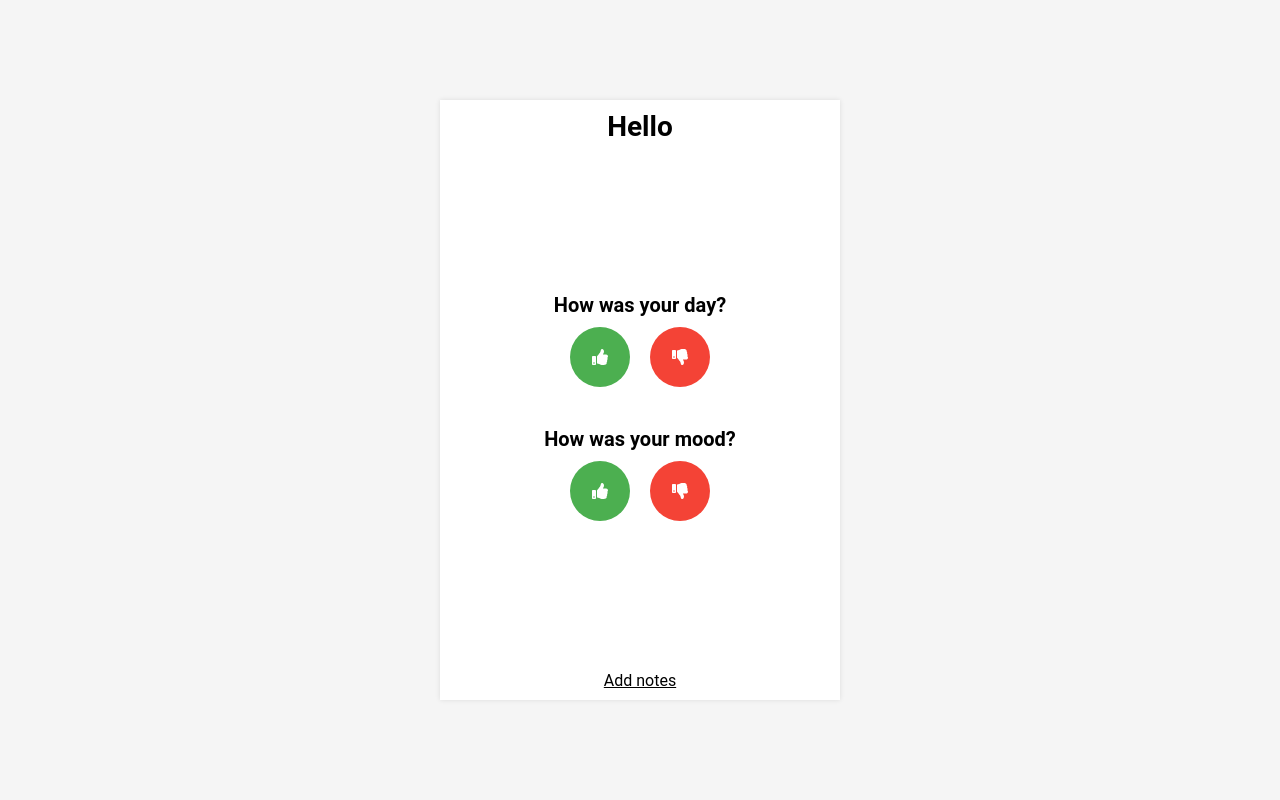
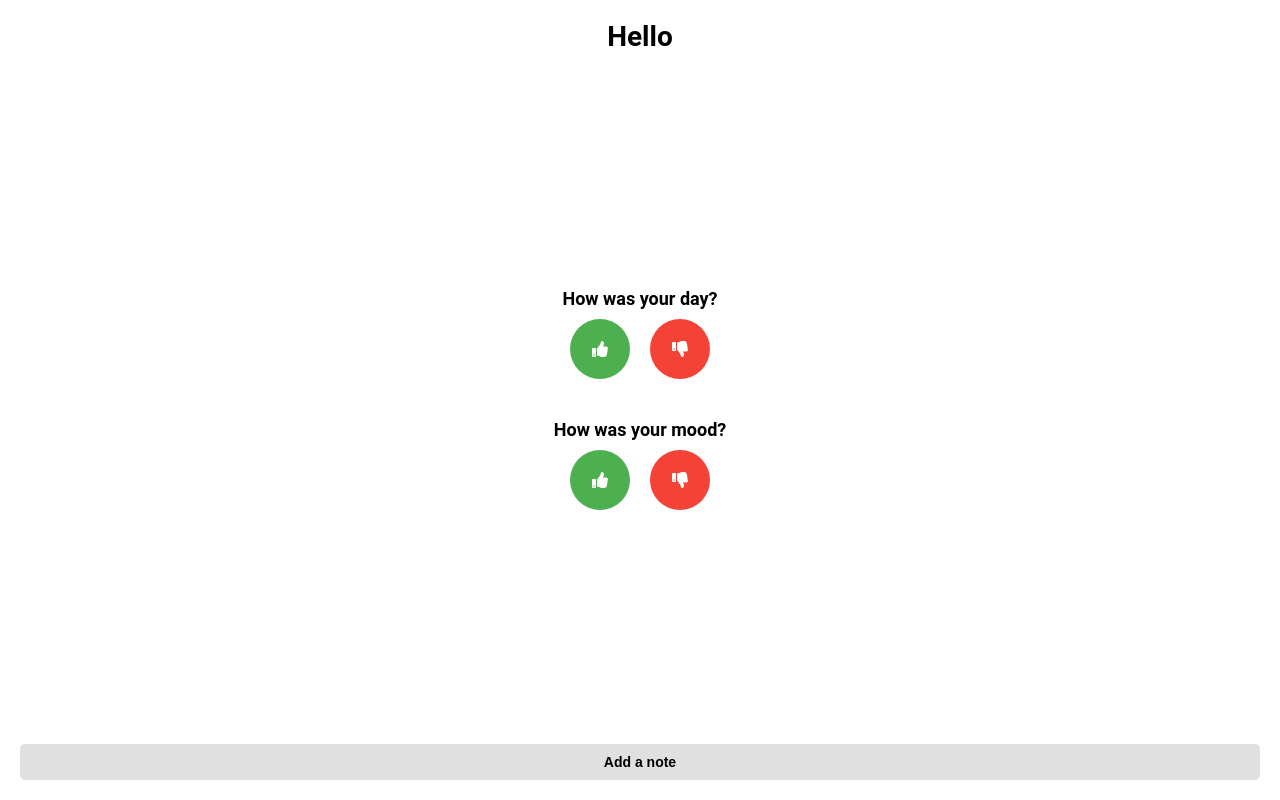
Before and after one commit to alininayeh/productivity-tracker, a React (Create React App) app: page / in a window 1280 px wide. Built offline with nearby package versions, Linux system fonts and the light colour scheme.

Commit message:
Add notes section

```diff
--- a/src/App.js
+++ b/src/App.js
@@ -3,10 +3,14 @@ import "./styles.scss";
 import Vote from "./components/Vote";
 import Button from "./components/Button";
 import DataManager from "./utils/DataManager";
+import ButtonGroup from "./components/ButtonGroup";
+import Notes from "./components/Notes";
 
 export default function App() {
   const [dayRating, setDayRating] = useState();
   const [moodRating, setMoodRating] = useState();
+  const [notes, setNotes] = useState();
+  const [showNotes, setShowNotes] = useState(false);
 
   function update() {
     const today = DataManager.load();
@@ -14,12 +18,26 @@ export default function App() {
     if (today) {
       setDayRating(today.day);
       setMoodRating(today.mood);
+      setNotes(today.notes);
     }
   }
 
   function onVote(type, rating) {
     DataManager.save(type, rating);
     update();
+  }
+
+  function onShowNotes() {
+    setShowNotes(true);
+  }
+
+  function submitNotes(note) {
+    DataManager.save("", "", note);
+    setShowNotes(false);
+  }
+
+  function cancelNotes() {
+    setShowNotes(false);
   }
 
   useEffect(() => {
@@ -41,7 +59,10 @@ export default function App() {
           rating={moodRating}
         />
       </div>
-      <Button label="Add notes" type="link" />
+      <ButtonGroup>
+        <Button label={!notes ? "Add a note" : "Edit notes"} onClick={onShowNotes} />
+      </ButtonGroup>
+      <Notes hidden={!showNotes} data={notes} onSubmit={submitNotes} onCancel={cancelNotes} />
     </div>
   );
 }
--- a/src/components/Button.js
+++ b/src/components/Button.js
@@ -1,15 +1,11 @@
 import React from "react";
 
-const Button = ({label, onClick, type = 'button'}) => {
-    return (
-        <span className="Button">
-        {
-            type === 'button' ?
-            <button className="Button" onClick={onClick}>{label}</button> :
-            <a href="javascript:;" onClick={onClick}>{label}</a>
-        }
-        </span>
-    );
+const Button = ({ label, onClick, type = "" }) => {
+  return (
+    <button className={"Button " + type} onClick={onClick}>
+      {label}
+    </button>
+  );
 };
 
 export default Button;
--- /dev/null
+++ b/src/components/ButtonGroup.js
@@ -0,0 +1,11 @@
+import React from "react";
+
+const ButtonGroup = ({children}) => {
+    return (
+        <div className="ButtonGroup">
+            {children}
+        </div>
+    );
+};
+
+export default ButtonGroup;
--- /dev/null
+++ b/src/components/Notes.js
@@ -0,0 +1,30 @@
+import React, { useState, useEffect } from "react";
+import ButtonGroup from "./ButtonGroup";
+import Button from "./Button";
+
+const Notes = ({hidden, onSubmit, onCancel, data}) => {
+    const [note, setNote] = useState(data);
+
+    function onNoteChange(e) {
+        setNote(e.target.value);
+    }
+
+    useEffect(() => {
+        setNote(data);
+    }, [data]);
+
+    return (
+        <div className={"Notes" + (hidden ? " hidden" : "")}>
+            <div className="Notes-background" />
+            <div className="Notes-placeholder">
+                <textarea onChange={onNoteChange} value={note} placeholder="Add a note"></textarea>
+                <ButtonGroup>
+                    <Button label="Save" type="green" onClick={() => onSubmit(note)} />
+                    <Button label="Cancel" onClick={onCancel} />
+                </ButtonGroup>
+            </div>
+        </div>
+    );
+};
+
+export default Notes;
--- a/src/styles.scss
+++ b/src/styles.scss
@@ -1,15 +1,12 @@
 // Variables
 $red: #F44336;
 $green: #4CAF50;
+$grey: #E0E0E0;
 
 html, body, #root {
   height: 100%;
   margin: 0;
   padding: 0;
-}
-
-body {
-  background: #F5F5F5;
 }
 
 #root {
@@ -25,22 +22,19 @@ body {
   align-items: center;
   justify-content: space-between;
   flex-direction: column;
-  min-height: 100%;
   background: white;
+  height: 100%;
   width: 100%;
-  padding: 10px;
+  padding: 20px;
   box-sizing: border-box;
 
-  @media (min-width: 780px) {
-    width: 400px;
-    height: 600px;
-    min-height: auto;
-    box-shadow: 0 0 5px rgba(0, 0, 0, 0.1);
-  }
+  h1 {
+    font-size: 24px;
+    margin: 0;
 
-  h1 {
-    font-size: 28px;
-    margin: 0;
+    @media (min-height: 400px) {
+      font-size: 28px;
+    }
   }
 }
 
@@ -56,7 +50,11 @@ body {
   flex-wrap: wrap;
 
   &:first-of-type {
-    margin-bottom: 40px;
+    margin-bottom: 20px;
+
+    @media (min-height: 400px) {
+      margin-bottom: 40px;
+    }
   }
 
   h2 {
@@ -64,6 +62,11 @@ body {
     flex-basis: 100%;
     margin: 0;
     margin-bottom: 10px;
+    font-size: 16px;
+
+    @media (min-height: 400px) {
+      font-size: 18px;
+    }
   }
 
   &.selected {
@@ -80,8 +83,8 @@ body {
 .Thumb {
   cursor: pointer;
   display: flex;
-  width: 60px;
-  height: 60px;
+  width: 40px;
+  height: 40px;
   border-radius: 100%;
   align-items: center;
   justify-content: center;
@@ -89,6 +92,11 @@ body {
   color: white;
   user-select: none;
   transition: opacity 0.3s;
+
+  @media (min-height: 400px) {
+    width: 60px;
+    height: 60px;
+  }
 
   &.up {
     background-color: $green;
@@ -99,15 +107,78 @@ body {
   }
 }
 
+.ButtonGroup {
+  padding: 0;
+  display: flex;
+  width: 100%;
+
+  .Button {
+    flex: 1;
+    margin-right: 10px;
+
+    &:last-of-type {
+      margin: 0;
+    }
+  }
+}
+
 .Button {
-  button {
-    background: $green;
-    padding: 10px;
+  padding: 10px;
+  border: none;
+  border-radius: 5px;
+  background: $grey;
+  cursor: pointer;
+  outline: none;
+  font-weight: bold;
+  font-size: 14px;
+
+  &.green {
+    background-color: $green;
     color: white;
-    border: none;
+  }
+}
+
+.Notes {
+  position: fixed;
+
+  .Notes-background {
+    position: fixed;
+    background: rgba(0, 0, 0, 0.5);
+    top: 0;
+    left: 0;
+    width: 100%;
+    height: 100%;
   }
 
-  a {
-    color: black;
+  .Notes-placeholder {
+    background: white;
+    position: fixed;
+    bottom: 0;
+    left: 0;
+    width: 100%;
+    box-shadow: 0 0 5px rgba(0, 0, 0, 0.5);
+    padding: 10px;
+    box-sizing: border-box;
+    transition: bottom 0.5s;
+  }
+
+  &.hidden {
+    .Notes-background {
+      display: none;
+    }
+
+    .Notes-placeholder {
+      bottom: -100%;
+    }
+  }
+
+  textarea {
+    width: 100%;
+    border: 1px solid $grey;
+    outline: none;
+    box-sizing: border-box;
+    height: 100px;
+    margin-bottom: 10px;
+    resize: none;
   }
 }
--- a/src/utils/DataManager.js
+++ b/src/utils/DataManager.js
@@ -1,5 +1,5 @@
 const DataManager = {
-  save(type, rating) {
+  save(type = "", rating = "", notes = "") {
     const data = this.getData();
     const today = new Date().toDateString();
     let lastDay = this.load();
@@ -8,13 +8,15 @@ const DataManager = {
       data[data.length - 1] = {
         date: lastDay.date,
         day: type === "DAY" ? rating : lastDay.day,
-        mood: type === "MOOD" ? rating : lastDay.mood
+        mood: type === "MOOD" ? rating : lastDay.mood,
+        notes: notes ? notes : lastDay.notes
       };
     } else {
       data.push({
         date: today,
         day: type === "DAY" ? rating : "",
-        mood: type === "MOOD" ? rating : ""
+        mood: type === "MOOD" ? rating : "",
+        notes: notes
       });
     }
 
```
